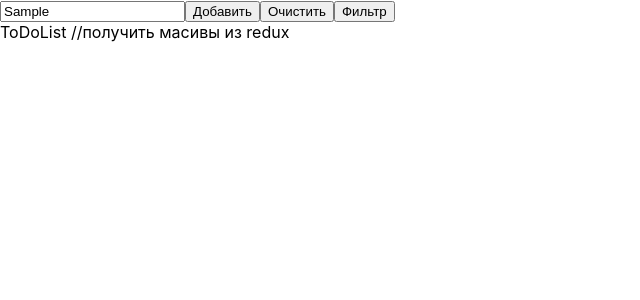
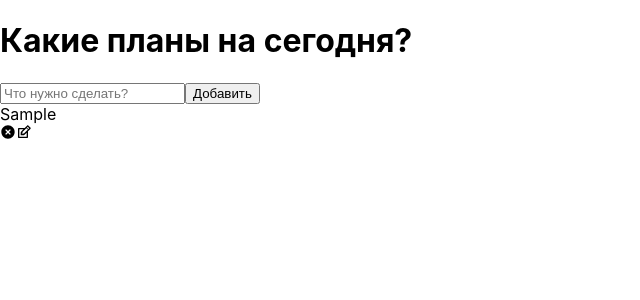
Before and after one commit to AntonAntonaa/Todo, a React (Create React App) app: page / in a window 1280 px wide. Both pictures are taken after typing "Sample" into the empty fields and a click on the button "Добавить". Shown: the top 300 px of the page, without its empty margins (0-640 px from the left). Built offline with nearby package versions, Linux system fonts and the light colour scheme.

Commit message:
first commit

```diff
--- a/src/App.css
+++ /dev/null
@@ -1,38 +0,0 @@
-.App {
-  text-align: center;
-}
-
-.App-logo {
-  height: 40vmin;
-  pointer-events: none;
-}
-
-@media (prefers-reduced-motion: no-preference) {
-  .App-logo {
-    animation: App-logo-spin infinite 20s linear;
-  }
-}
-
-.App-header {
-  background-color: #282c34;
-  min-height: 100vh;
-  display: flex;
-  flex-direction: column;
-  align-items: center;
-  justify-content: center;
-  font-size: calc(10px + 2vmin);
-  color: white;
-}
-
-.App-link {
-  color: #61dafb;
-}
-
-@keyframes App-logo-spin {
-  from {
-    transform: rotate(0deg);
-  }
-  to {
-    transform: rotate(360deg);
-  }
-}
--- a/src/App.js
+++ b/src/App.js
@@ -1,25 +1,11 @@
+import React from "react";
+import ToDoList from './componets/ToDoList';
 
-
-import { useDispatch, useSelector } from 'react-redux';
-import './App.css';
-import { writeToState } from './action/action';
-import { ToDoList } from './componets/ToDoList/ToDoList';
-import { AddCase } from './componets/AddCase/AddCase';
 function App() {
-
-  const dispatch = useDispatch() //вызываем диспатч для того что бы через него вызвать экшн writeToState
-  const value = useSelector(store => store.value) //забираем значение из глобального хранилища
-
-  const addNumber = () => {
-    console.log(value)
-    dispatch(writeToState(1))
-  }
-
   return (
-      <div >
-        <AddCase />
-        <ToDoList />
-      </div>
+    <div className="App">
+      <ToDoList />
+    </div>
   );
 }
 
--- a/src/action/action.js
+++ /dev/null
@@ -1,15 +0,0 @@
-export function writeToState(index) {
-  //экшен который вренет тип и значение которое вызовется в редюсере
-
-  return {
-    type: "ADD_NUMBER",
-    index,
-  };
-}
-export function addToDoRedux(ToDoList) {
-  //экшен который вренет тип и значение которое вызовется в редюсере
-  return {
-    type: "ADD_TODO",
-    ToDoList,
-  };
-}
--- a/src/componets/AddCase/AddCase.js
+++ /dev/null
@@ -1,40 +0,0 @@
-import { useEffect, useState } from "react";
-import { useDispatch } from 'react-redux';
-import { addToDoRedux } from "../../action/action";
-
-export const AddCase = () => {
-  const [value, setValue] = useState("");
-  const [arrList, setArrList] = useState([]);
-  const dispatch = useDispatch ()
-  const handleSetValue = (event) => {
-    setValue(event.target.value);
-  };
-
-  const handAddToDo = () => {
-    setArrList((prevState) => [...prevState, value]);
-  };
-
-  useEffect(() => {
-    dispatch (addToDoRedux(arrList))
-  }, [arrList]);
-
-  const clearList = () =>{
-    setArrList ([])
-  }
-
-  return (
-    <div>
-      <input
-        value={value}
-        onChange={handleSetValue}
-        type="text"
-        placeholder="Что нужно сделать?"
-      />
-      <button class="save" onClick={handAddToDo}>
-        Добавить
-      </button>
-      <button class="clear" onClick={clearList}>Очистить</button>
-      <button class="filter">Фильтр</button>
-    </div>
-  );
-};
--- /dev/null
+++ b/src/componets/AddToDo.js
@@ -0,0 +1,35 @@
+import { useState } from "react";
+
+function AddToDo(props) {
+  const [value, setValue] = useState("");
+
+  const handleSetValue = (event) => {
+    setValue(event.target.value);
+  };
+
+  const handleSubmit = (event) => {
+    event.preventDefault();
+
+    props.onSubmit({
+      id: Math.floor(Math.random() * 10000),
+      text: value,
+      status: true,
+    });
+    setValue("");
+  };
+
+  return (
+    <form className="addtodo" onSubmit={handleSubmit}>
+      <input
+        type="text"
+        placeholder="Что нужно сделать?"
+        value={value}
+        className="input"
+        onChange={handleSetValue}
+      />
+      <button className="save">Добавить</button>
+    </form>
+  );
+}
+
+export default AddToDo;
--- /dev/null
+++ b/src/componets/ToDo.js
@@ -0,0 +1,46 @@
+import React, { useState } from "react";
+import AddToDo from "./AddToDo";
+import { RiCloseCircleFill } from "react-icons/ri";
+import { TiEdit } from "react-icons/ti";
+
+function ToDo({ todos, comleteTodo, updateTodo, removeToDo }) {
+  const [edit, setEdit] = useState({
+    id: null,
+    value: "",
+  });
+
+  const submitUpdate = (value) => {
+    updateTodo(edit.id, value);
+    setEdit({
+      id: null,
+      value: "",
+    });
+  };
+
+  if (edit.id) {
+    return <AddToDo edit={edit} onSubmit={submitUpdate} />;
+  }
+
+  return todos.map((todo, index) => (
+    <div
+      className={todo.isComplete ? "todo-row complete" : "todo-row"}
+      key={index}
+    >
+      <div key={todo.id} onClick={() => comleteTodo(todo.id)}>
+        {todo.text}
+      </div>
+      <div className="icons">
+        <RiCloseCircleFill
+          onClick={() => removeToDo(todo.id)}
+          className="deletIcon"
+        />
+        <TiEdit
+          onClick={() => setEdit({ id: todo.id, value: todo.text })}
+          className="editIcon"
+        />
+      </div>
+    </div>
+  ));
+}
+
+export default ToDo;
--- /dev/null
+++ b/src/componets/ToDoList.js
@@ -0,0 +1,57 @@
+import React, { useState } from "react";
+import AddToDo from "./AddToDo";
+import ToDo from "./ToDo";
+
+function ToDoList() {
+  const [todos, setTodos] = useState([]);
+
+  const addDo = (todo) => {
+    if (!todo.text) {
+      return;
+    }
+
+    const newTodos = [todo, ...todos];
+    setTodos(newTodos);
+  };
+
+  const updateTodo = (todoId, newValue) => {
+    if (!newValue.text) {
+      return;
+    }
+
+    setTodos((prev) =>
+      prev.map((item) => (item.id === todoId ? newValue : item))
+    );
+  };
+
+  const removeToDo = (id) => {
+    const removeArr = [...todos].filter((todo) => todo.id !== id);
+    setTodos(removeArr);
+  };
+
+  const comleteTodo = (id) => { console.log(todos)
+    let updateTodos = todos.map((todo) => {
+      if (todo.id === id) {
+        todo.status = !todo.status;
+      }
+      return todo;
+    });
+
+    setTodos(updateTodos);
+  };
+
+  return (
+    <div>
+      <h1>Какие планы на сегодня?</h1>
+      <AddToDo onSubmit={addDo} />
+      <ToDo
+        todos={todos}
+        comleteTodo={comleteTodo}
+        removeToDo={removeToDo}
+        updateTodo={updateTodo}
+      />
+    </div>
+  );
+}
+
+export default ToDoList;
--- a/src/componets/ToDoList/ToDoList.js
+++ /dev/null
@@ -1,7 +0,0 @@
-export const ToDoList = () => {
-  return (
-    <div>
-      ToDoList //получить масивы из redux
-    </div>
-  )
-}
```
Also changed, not shown: src/componets/ToDoList/ToDoListRow/ToDoListRow.js (deleted, +0 -10 lines), src/componets/AddCase/AddCase.css (deleted), src/componets/ToDoList/ToDoList.css (deleted), src/componets/ToDoList/ToDoListRow/ToDoListRow.css (deleted).
